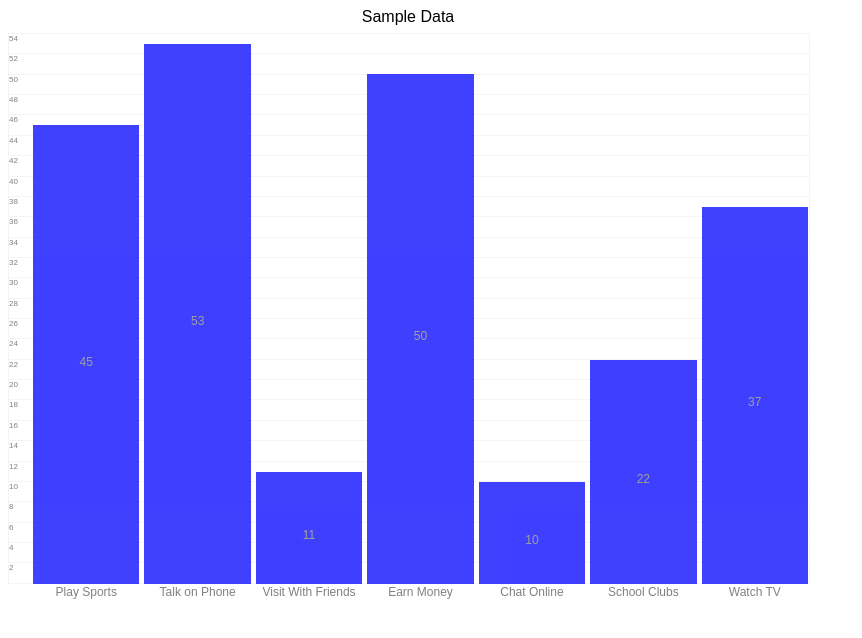
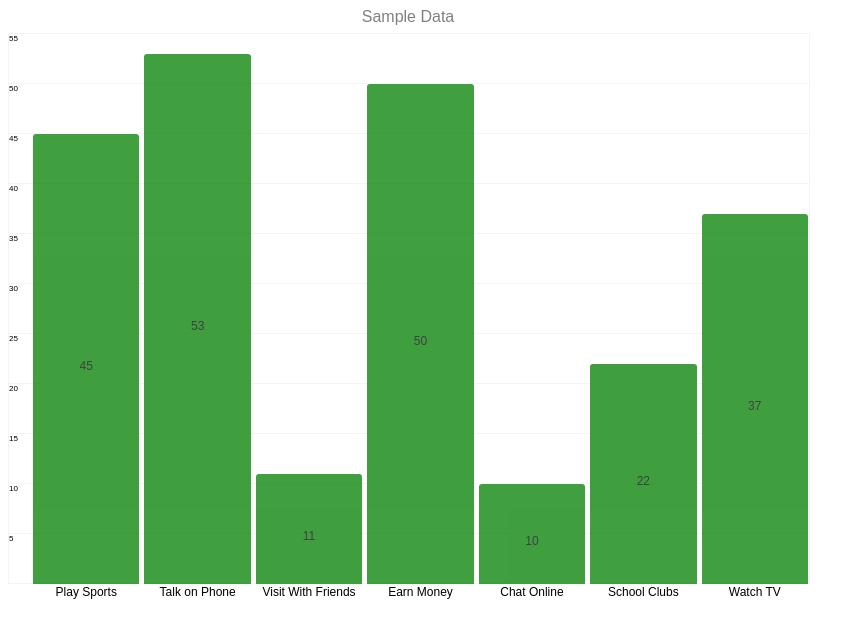
Before and after one commit to davidlacho/barChart, a website: page index.html in a window 1280 px wide. Shown: the whole page, without its empty margins (0-862 px from the left). Drawn offline with nearby package versions, Linux system fonts and the light colour scheme.

Commit message:
styling edits

```diff
--- a/css/main.css
+++ b/css/main.css
@@ -1,3 +1,7 @@
+body {
+  font-family: sans-serif;
+}
+
 .chart {
   width:  800px;
   height: 600px;
--- a/js/app.js
+++ b/js/app.js
@@ -13,17 +13,16 @@ $(document).ready(() => {
   const sampleOptions = {
     "title": "Sample Data",
     "titleFontSize": 16,
-    "titleFontColour": "black",
-    "barColour": "blue",
-    "labelColour": "grey",
+    "titleFontColour": "grey",
+    "barColour": "green",
+    "labelColour": "black",
     "barSpacing": 5,
-    "BarAxes": "x",
     "fontSize": 12,
     "positionOfValues": "center",
-    "tickFactor": 2
+    "tickFactor": 5
   };
 
-  const sampleElement = $('.chart');
+  const sampleElement = '.chart';
 
   drawBarChart(sampleData, sampleOptions, sampleElement);
 
```
Also changed, not shown: dist/barChart.css, dist/barChart.js.
